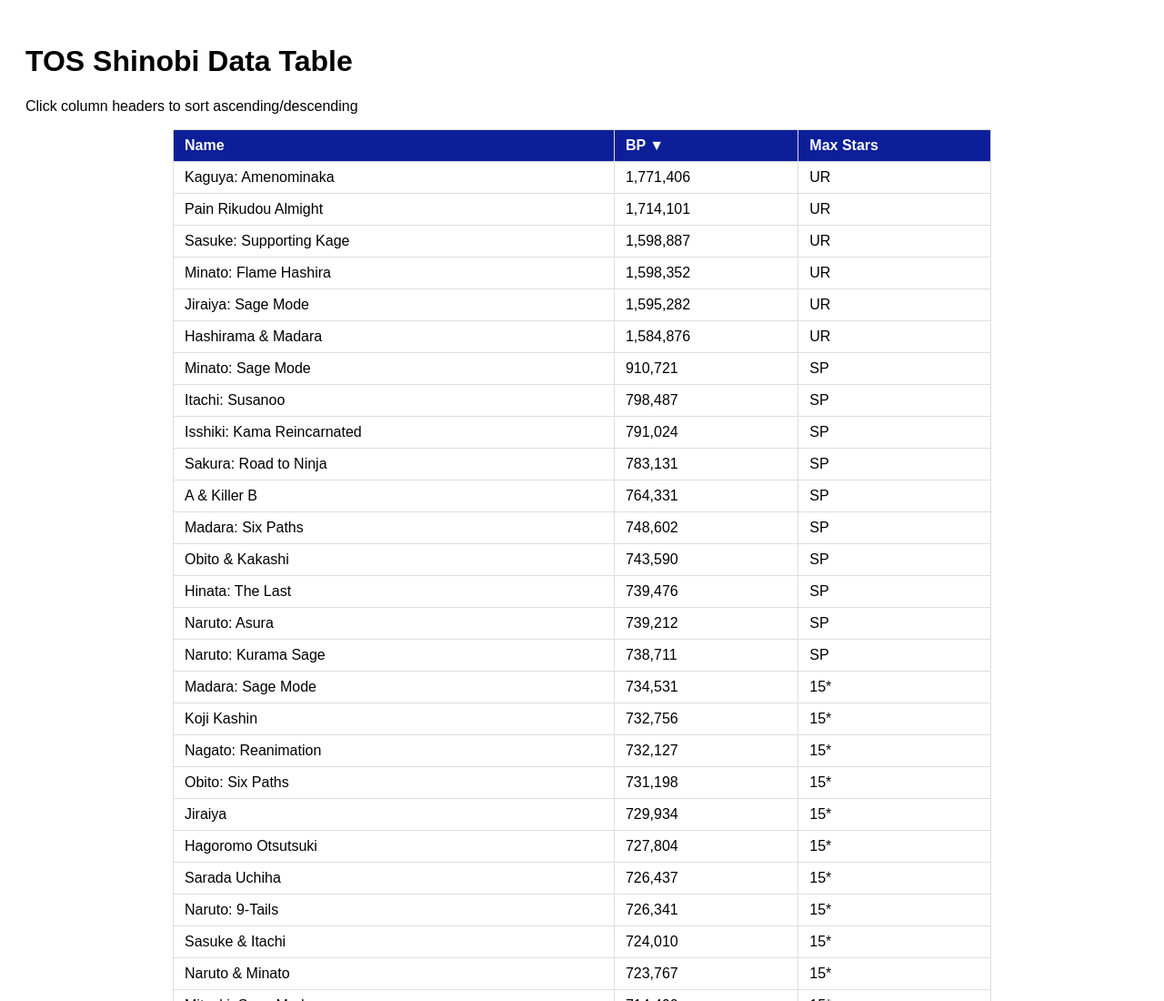
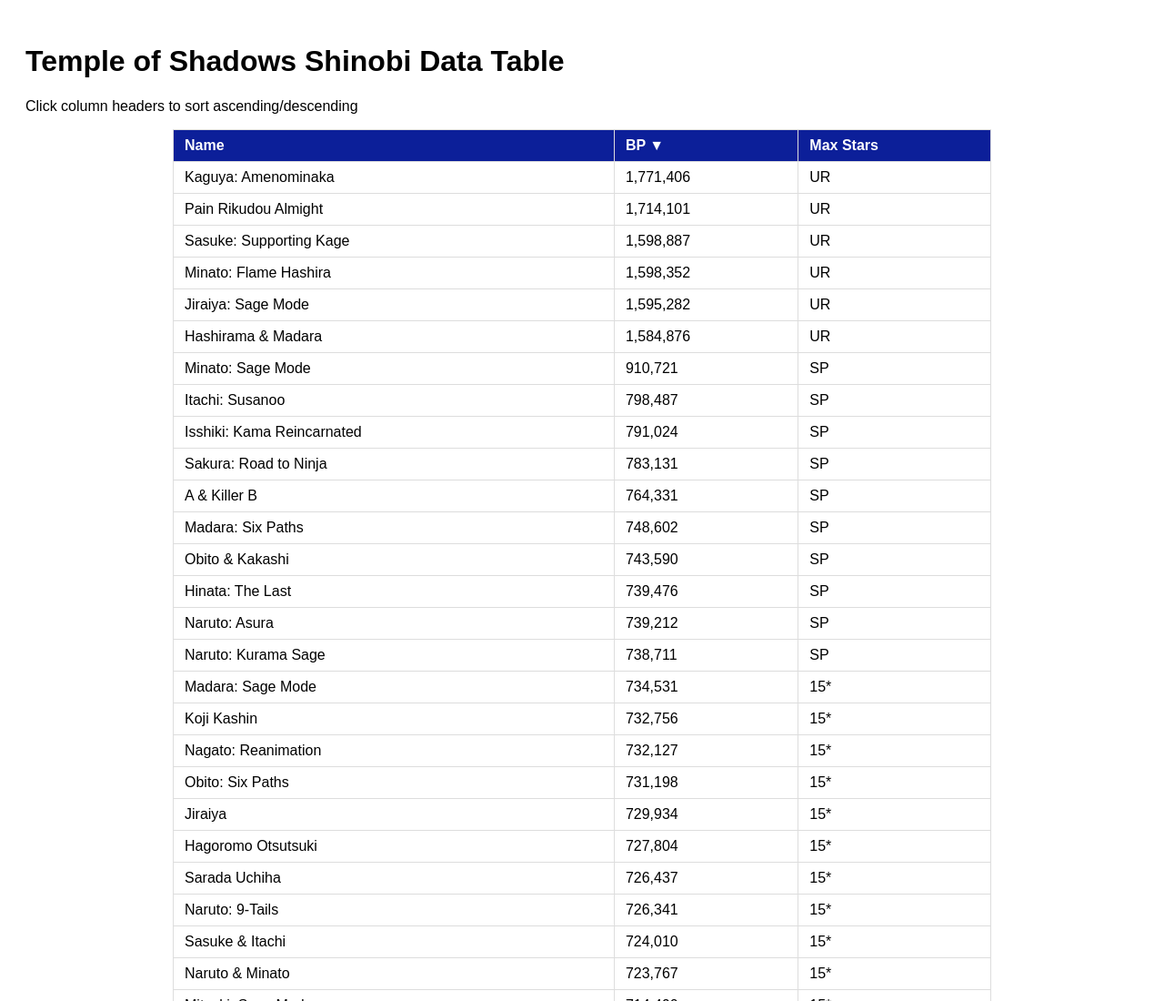
Before and after one commit to DevSingh-11/tos-data-table, a plain HTML site: page index.html in a window 1280 px wide. Shown: the top 1100 px of the page at 91% size. Drawn offline with Linux system fonts and the light colour scheme.

Commit message:
Update index.html

```diff
--- a/index.html
+++ b/index.html
@@ -39,7 +39,7 @@
 </head>
 <body>
 
-<h1>TOS Shinobi Data Table</h1>
+<h1>Temple of Shadows Shinobi Data Table</h1>
 <p>Click column headers to sort ascending/descending</p>
 
 <table id="shinobiTable">
```
